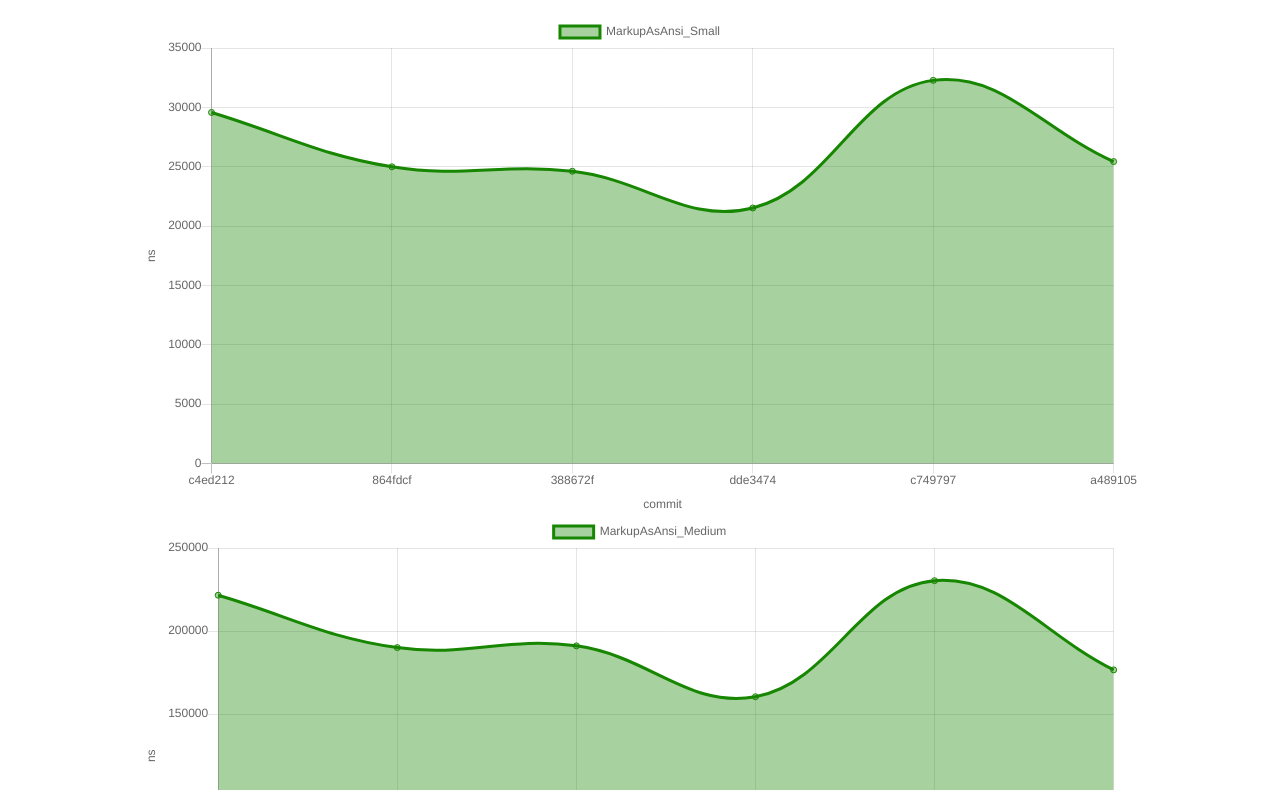
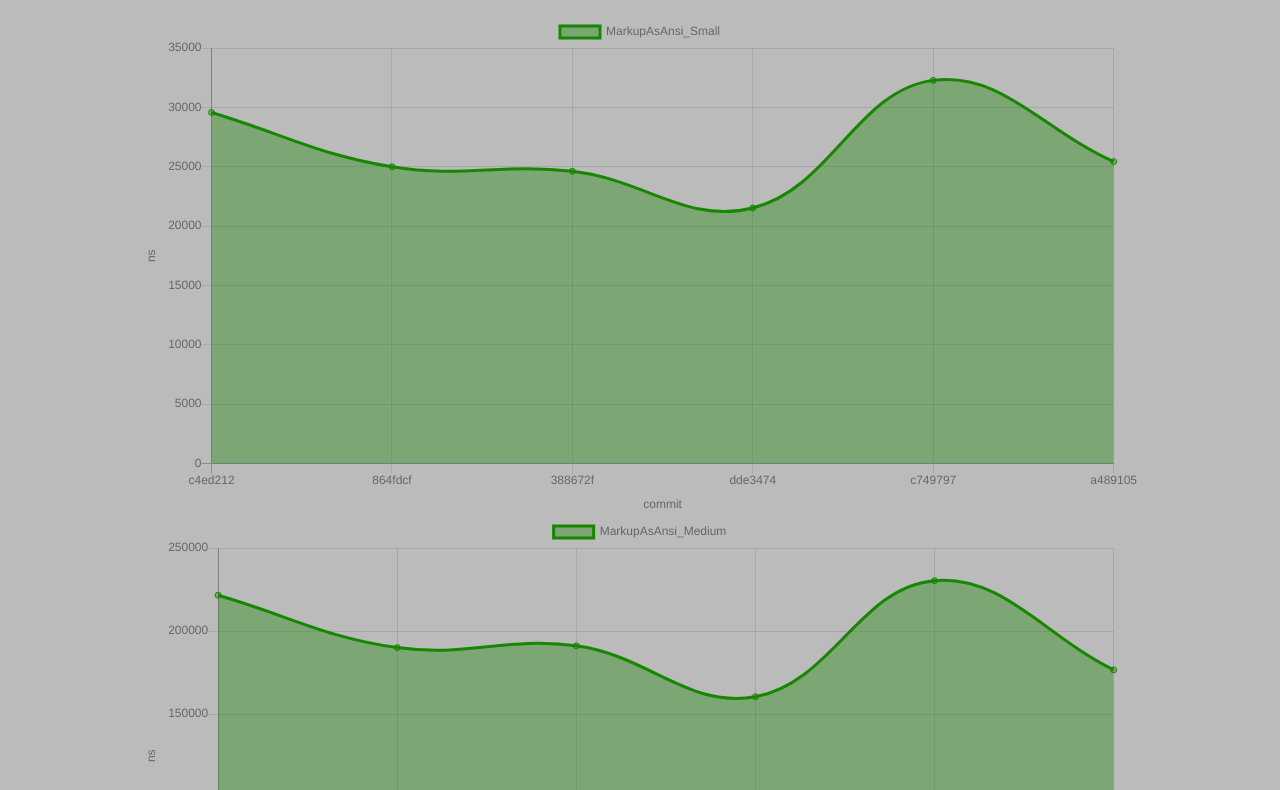
Before and after one commit to si618/lolcat, a plain HTML site: page dev/bench/index.html in a window 1280 px wide. Shown: the part 171-961 px from the top of the page. Drawn offline with nearby package versions, Linux system fonts and the light colour scheme.

Commit message:
Update index.html

```diff
--- a/dev/bench/index.html
+++ b/dev/bench/index.html
@@ -7,11 +7,11 @@
       html {
         font-family: BlinkMacSystemFont,-apple-system,"Segoe UI",Roboto,Oxygen,Ubuntu,Cantarell,"Fira Sans","Droid Sans","Helvetica Neue",Helvetica,Arial,sans-serif;
         -webkit-font-smoothing: antialiased;
-        background-color: #fff;
+        background-color: #bbb;
         font-size: 16px;
       }
       body {
-        color: #4a4a4a;
+        color: #bbb;
         margin: 8px;
         font-size: 1em;
         font-weight: 400;
```
